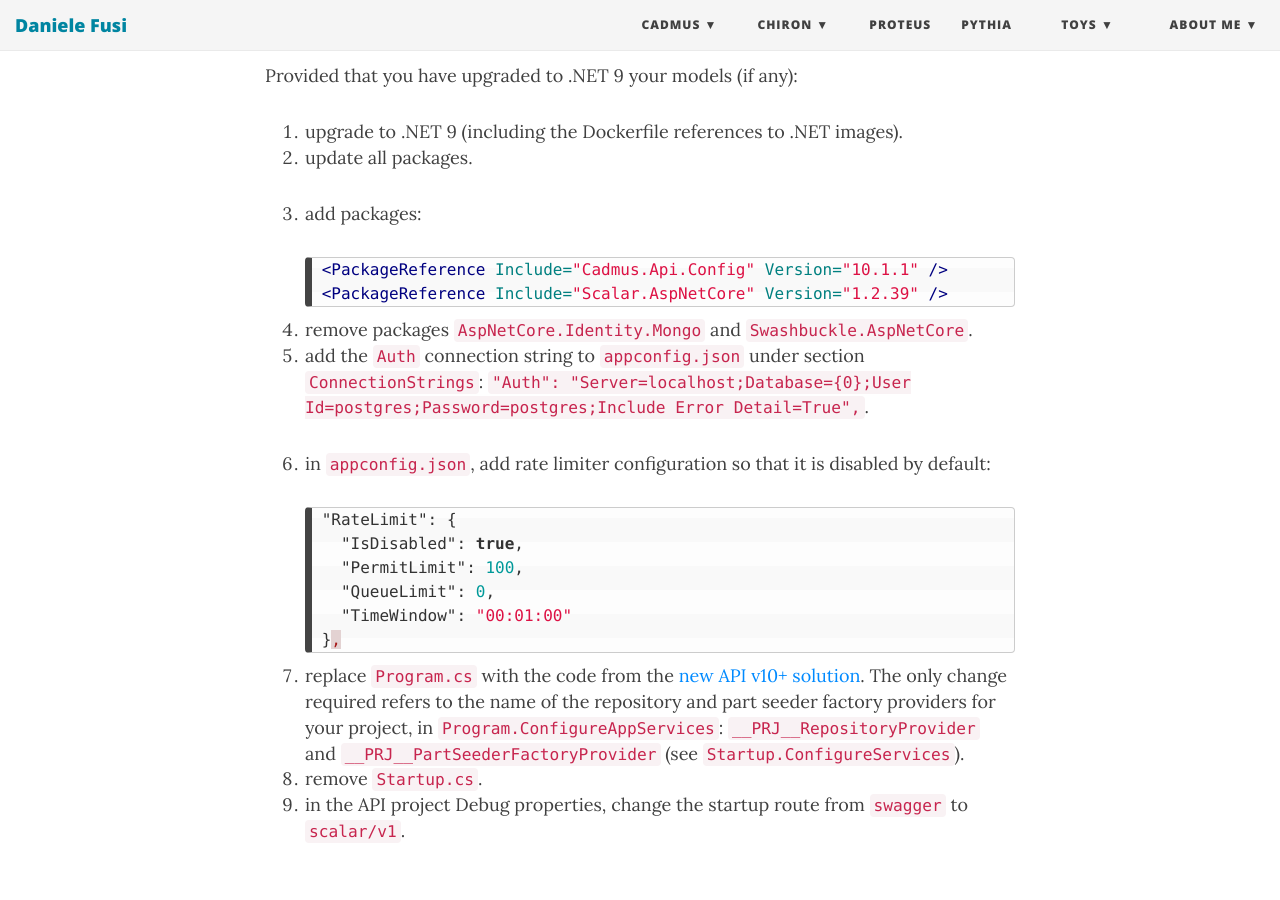
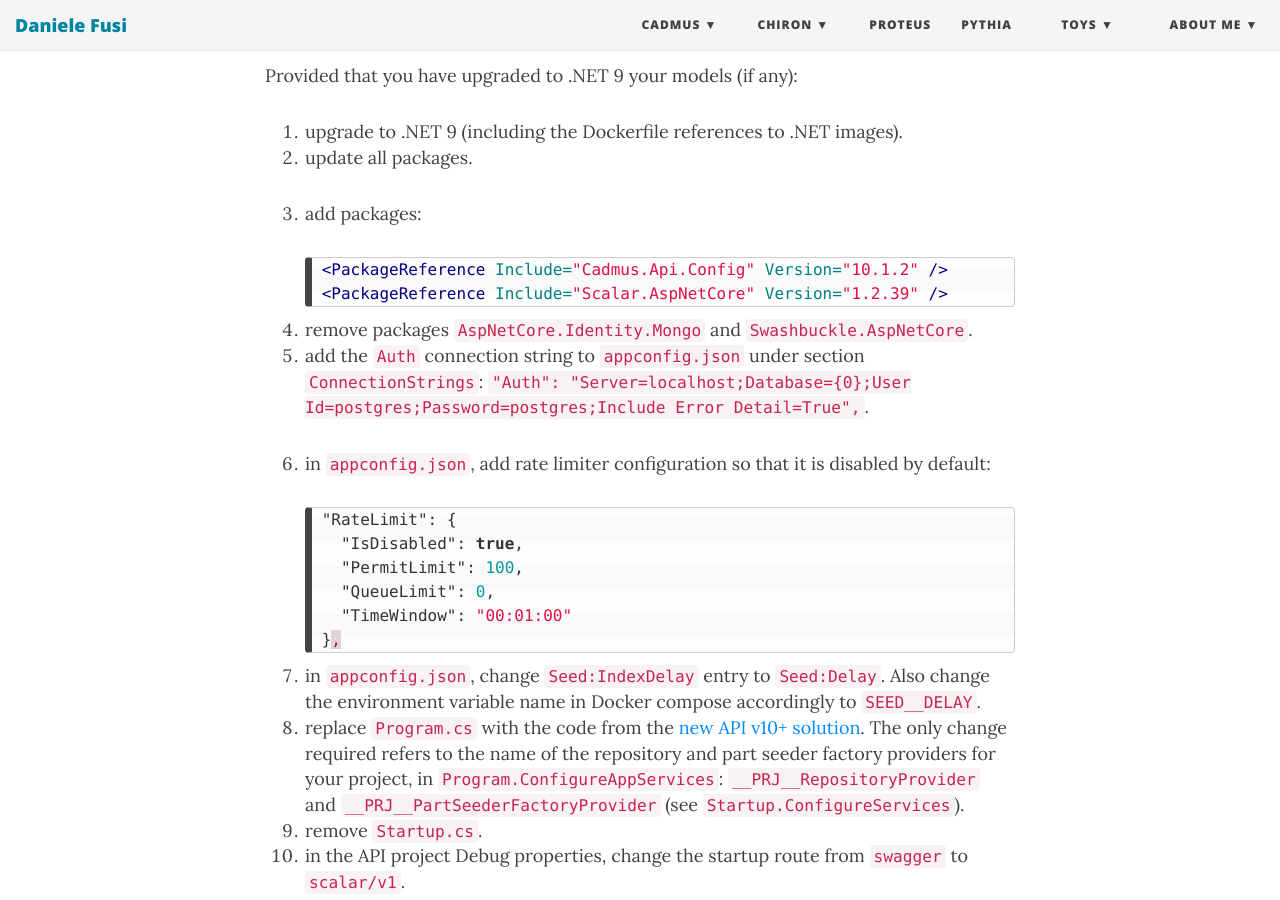
Before and after one commit to Myrmex/overview, a Jekyll site: the page built from cadmus/dev/history/b-net9.md, in a window 1280 px wide and 900 px high, scrolled down 1028 px. Built offline with Jekyll 4.4.1, drawn with Linux system fonts in a browser that asks for light colours; nearby versions of some CDN libraries.

Commit message:
Update b-net9.md

````diff
--- a/cadmus/dev/history/b-net9.md
+++ b/cadmus/dev/history/b-net9.md
@@ -29,7 +29,7 @@
 3. add packages:
 
     ```xml
-    <PackageReference Include="Cadmus.Api.Config" Version="10.1.1" />
+    <PackageReference Include="Cadmus.Api.Config" Version="10.1.2" />
     <PackageReference Include="Scalar.AspNetCore" Version="1.2.39" />
     ```
 
@@ -46,6 +46,7 @@
     },
     ```
 
-7. replace `Program.cs` with the code from the [new API v10+ solution](https://github.com/vedph/cadmus-api/blob/master/CadmusApi/Program.cs). The only change required refers to the name of the repository and part seeder factory providers for your project, in `Program.ConfigureAppServices`: `__PRJ__RepositoryProvider` and `__PRJ__PartSeederFactoryProvider` (see `Startup.ConfigureServices`).
-8. remove `Startup.cs`.
-9. in the API project Debug properties, change the startup route from `swagger` to `scalar/v1`.
+7. in `appconfig.json`, change `Seed:IndexDelay` entry to `Seed:Delay`. Also change the environment variable name in Docker compose accordingly to `SEED__DELAY`.
+8. replace `Program.cs` with the code from the [new API v10+ solution](https://github.com/vedph/cadmus-api/blob/master/CadmusApi/Program.cs). The only change required refers to the name of the repository and part seeder factory providers for your project, in `Program.ConfigureAppServices`: `__PRJ__RepositoryProvider` and `__PRJ__PartSeederFactoryProvider` (see `Startup.ConfigureServices`).
+9. remove `Startup.cs`.
+10. in the API project Debug properties, change the startup route from `swagger` to `scalar/v1`.
````
